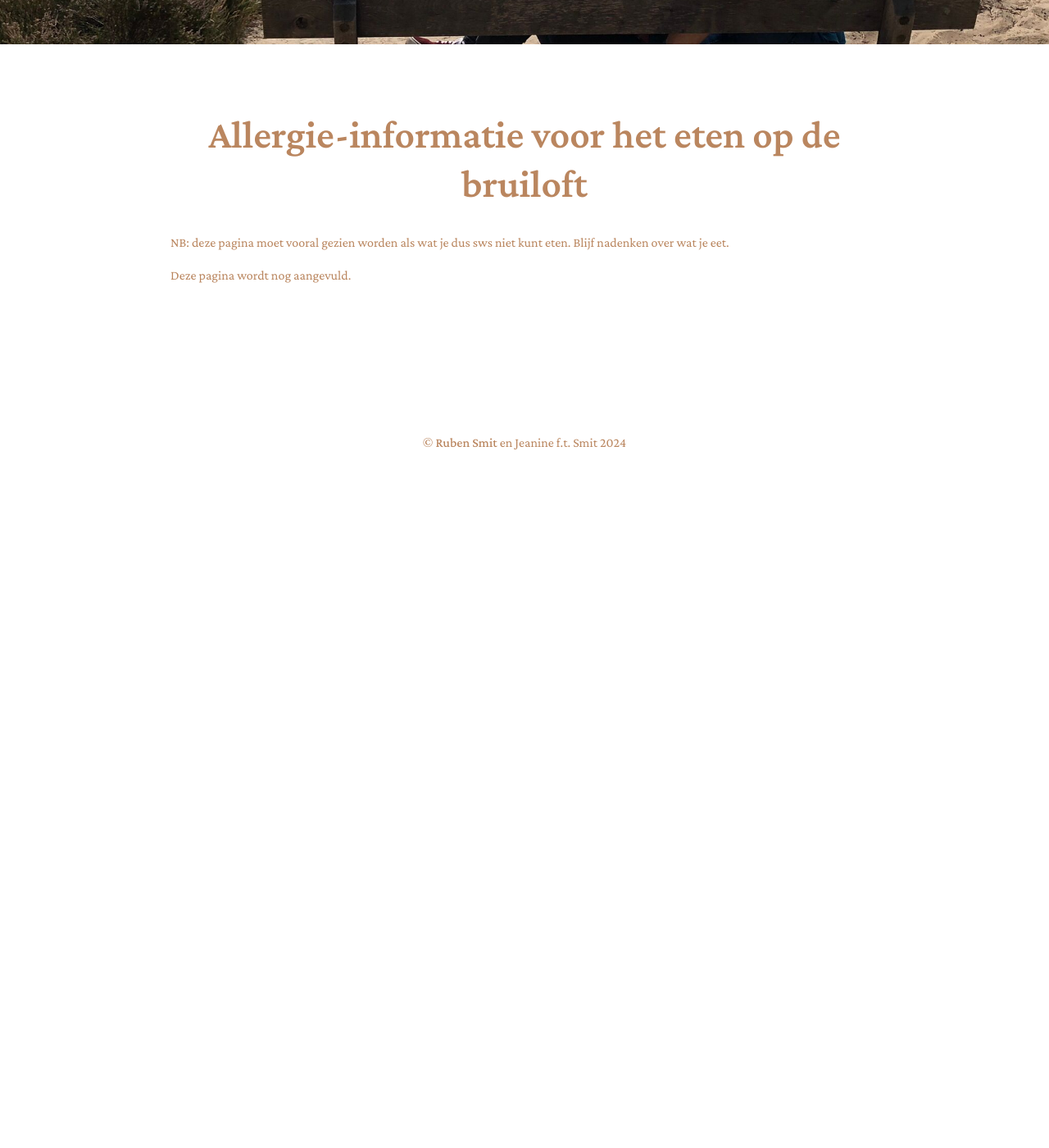
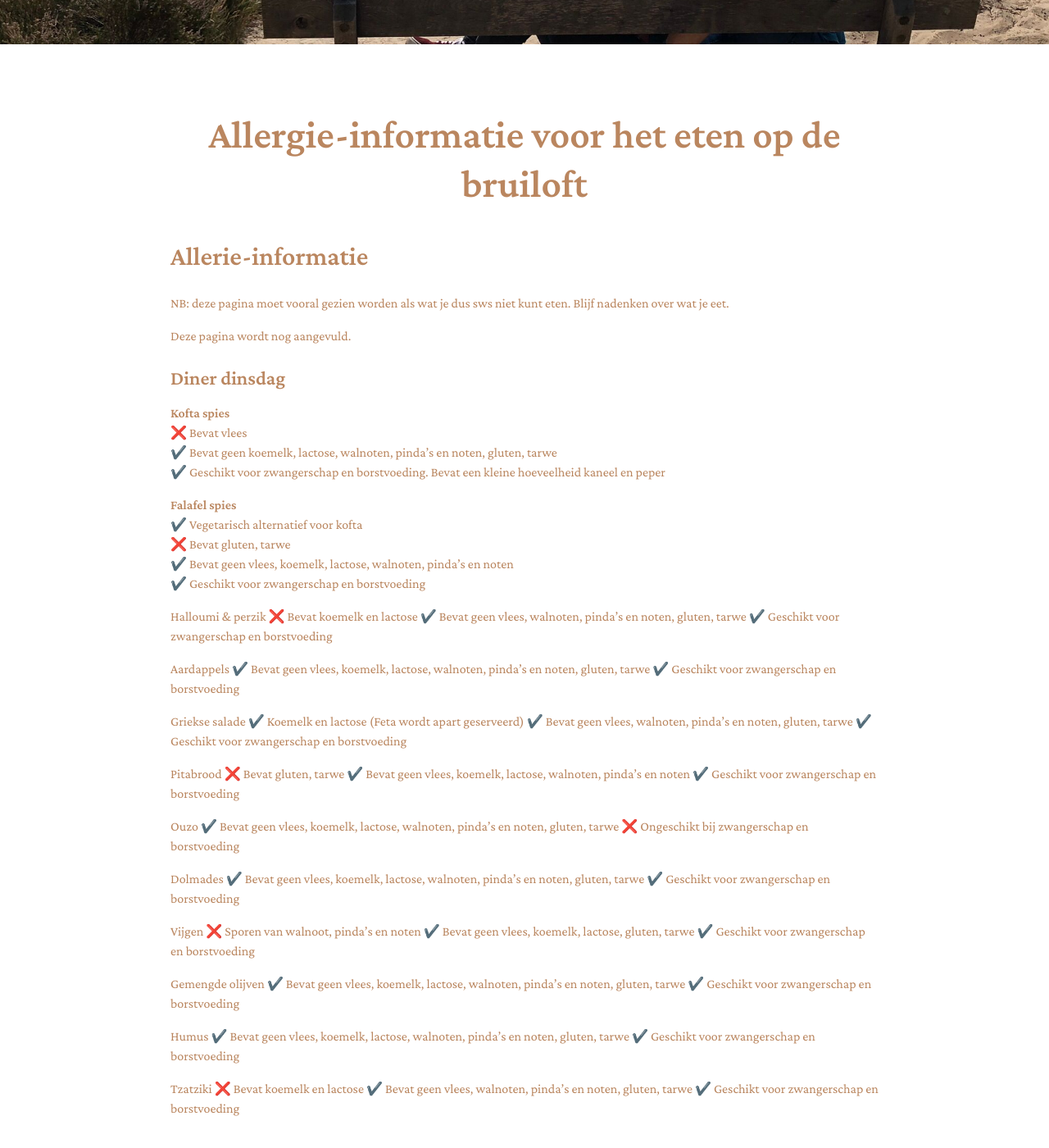
Before and after one commit to RubenSmit/bruiloftjeanineenruben.nl, a Jekyll site: the page built from allergieen.markdown, in a window 1280 px wide and 1400 px high, scrolled down 582 px. Shown: the whole window at 82% size. Built offline with Jekyll 4.4.1, drawn with Linux system fonts in a browser that asks for light colours; before the commit the page ends 1154 px from its top, so only the background shows below that.

Commit message:
Update allergieen.markdown

```diff
--- a/allergieen.markdown
+++ b/allergieen.markdown
@@ -3,7 +3,72 @@ title: Allergie-informatie voor het eten op de bruiloft
 description: Hou jezelf levend, check je allergie, of vraag het aan de koks.
 layout: default
 ---
+## Allerie-informatie
 
 NB: deze pagina moet vooral gezien worden als wat je dus sws niet kunt eten. Blijf nadenken over wat je eet.
 
 Deze pagina wordt nog aangevuld.
+
+### Diner dinsdag
+
+**Kofta spies**
+❌ Bevat vlees
+✔️ Bevat geen koemelk, lactose, walnoten, pinda’s en noten, gluten, tarwe
+✔️ Geschikt voor zwangerschap en borstvoeding. Bevat een kleine hoeveelheid kaneel en peper
+
+**Falafel spies**
+✔️ Vegetarisch alternatief voor kofta
+❌ Bevat gluten, tarwe
+✔️ Bevat geen vlees, koemelk, lactose, walnoten, pinda’s en noten
+✔️ Geschikt voor zwangerschap en borstvoeding
+
+Halloumi & perzik
+❌ Bevat koemelk en lactose
+✔️ Bevat geen vlees, walnoten, pinda’s en noten, gluten, tarwe
+✔️ Geschikt voor zwangerschap en borstvoeding
+
+Aardappels
+✔️ Bevat geen vlees, koemelk, lactose, walnoten, pinda’s en noten, gluten, tarwe
+✔️ Geschikt voor zwangerschap en borstvoeding
+
+
+Griekse salade
+✔️ Koemelk en lactose (Feta wordt apart geserveerd)
+✔️ Bevat geen vlees, walnoten, pinda’s en noten, gluten, tarwe
+✔️ Geschikt voor zwangerschap en borstvoeding
+
+
+Pitabrood
+❌ Bevat gluten, tarwe
+✔️ Bevat geen vlees, koemelk, lactose, walnoten, pinda’s en noten
+✔️ Geschikt voor zwangerschap en borstvoeding
+
+
+Ouzo
+✔️ Bevat geen vlees, koemelk, lactose, walnoten, pinda’s en noten, gluten, tarwe
+❌ Ongeschikt bij zwangerschap en borstvoeding
+
+Dolmades
+✔️ Bevat geen vlees, koemelk, lactose, walnoten, pinda’s en noten, gluten, tarwe
+✔️ Geschikt voor zwangerschap en borstvoeding
+
+Vijgen
+❌ Sporen van walnoot, pinda’s en noten
+✔️ Bevat geen vlees, koemelk, lactose, gluten, tarwe
+✔️ Geschikt voor zwangerschap en borstvoeding
+
+
+Gemengde olijven
+✔️ Bevat geen vlees, koemelk, lactose, walnoten, pinda’s en noten, gluten, tarwe
+✔️ Geschikt voor zwangerschap en borstvoeding
+
+
+Humus
+✔️ Bevat geen vlees, koemelk, lactose, walnoten, pinda’s en noten, gluten, tarwe
+✔️ Geschikt voor zwangerschap en borstvoeding
+
+
+Tzatziki
+❌ Bevat koemelk en lactose
+✔️ Bevat geen vlees, walnoten, pinda’s en noten, gluten, tarwe
+✔️ Geschikt voor zwangerschap en borstvoeding
```
